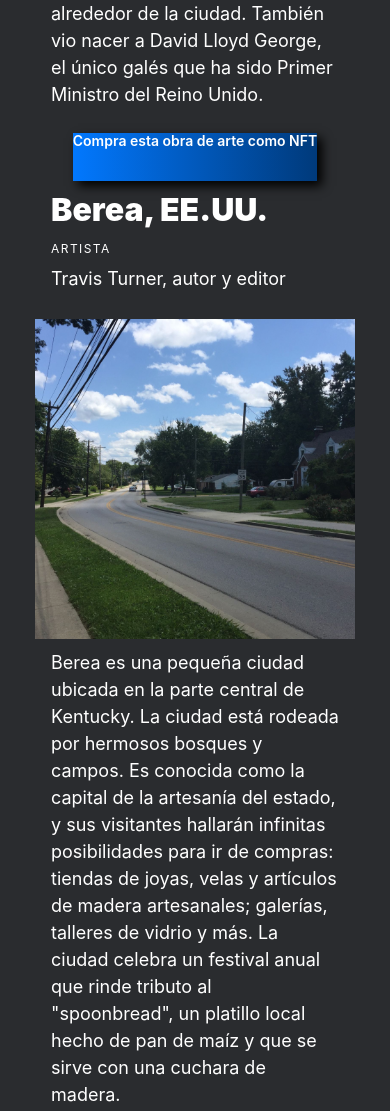
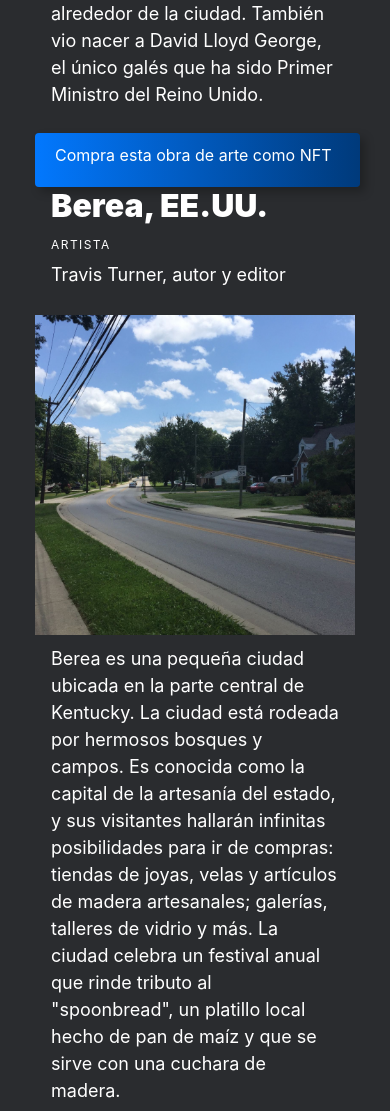
Before and after one commit to CarlosDuro/web_project_homeland, a plain HTML site: page index.html in a window 390 px wide. Shown: the part 4540-5651 px from the top of the page. Drawn offline with Linux system fonts and the light colour scheme; a web font is replaced by a local one.

Commit message:
Cambio en button conforme a lo sugerido

```diff
--- a/blocks/button.css
+++ b/blocks/button.css
@@ -1,43 +1,21 @@
 .button {
-  display: flex;
-  justify-content: center;
-  align-items: center;
-  text-align: center;
+  color: white;
+  width: 285px;
+  height: 28px;
+  border-radius: 4px;
+  padding: 13px 20px;
+  gap: 10px;
   background: linear-gradient(90deg, #0278fe 0%, #003a7b 99.98%);
-  color: #ffffff;
-  width: 100%;
-  height: 48px;
-  max-width: 355px;
-  box-shadow: 5px 5px 10px 0px rgba(0, 0, 0, 1);
-  outline: none;
-  grid-row-start: 3;
-  text-decoration: none;
-  grid-area: button;
+  box-shadow: 5px 5px 10px 0px #00000040;
+  text-decoration: none; /* Elimina el subrayado */
+  cursor: pointer; /* Indica que es interactivo */
+  display: inline-block; /* Esto asegura que se comporta como un bloque en línea */
 }
 
 .button:hover {
-  background: linear-gradient(90deg, #0278fe40 0%, #003a7b40 99.98%);
+  background-image: linear-gradient(
+    90deg,
+    rgba(2, 120, 254, 0.25) 0%,
+    rgba(0, 58, 123, 0.25) 99.98%
+  );
 }
-
-@media screen and (min-width: 768px) and (max-width: 1279px) {
-  .button {
-    width: max-content;
-  }
-}
-
-@media screen and (max-width: 767px) {
-  .button {
-    font-size: 14px;
-    font-weight: 600;
-    line-height: 1.2;
-    letter-spacing: 0em;
-    text-align: center;
-    width: fit-content;
-    display: block;
-    margin: auto auto 10px;
-  }
-
-  .button-ticket {
-    margin-bottom: 40px;
-  }
-}
--- a/index.html
+++ b/index.html
@@ -61,42 +61,42 @@
           <div class="photo-grid">
             <img
               src="./images/photogrid1.png"
-              alt="Pueblo con cielo nublado"
+              alt="Fotografía de Pueblo con cielo nublado"
               class="photo-grid__image"
             />
             <img
               src="./images/photogrid2.png"
-              alt="Pueblo"
+              alt="Fotografía de un pueblo costero"
               class="photo-grid__image"
             />
             <img
               src="./images/photogrid3.png"
-              alt="Atardecer"
+              alt="Fotografía de una catedral"
               class="photo-grid__image"
             />
             <img
               src="./images/photogrid4.png"
-              alt="Ciudad"
+              alt="Fotografía de la galería 1"
               class="photo-grid__image"
             />
             <img
               src="./images/photogrid5.png"
-              alt="Campo"
+              alt="Fotografía de una ciudad con un canal"
               class="photo-grid__image"
             />
             <img
               src="./images/photogrid6.png"
-              alt="Parque"
+              alt="Fotografía de un parque"
               class="photo-grid__image"
             />
             <img
               src="./images/photogrid7.png"
-              alt="Persona"
+              alt="Fotografía de unas cabañas antiguas"
               class="photo-grid__image"
             />
             <img
               src="./images/photogrid8.png"
-              alt="Pueblo"
+              alt="Fotografía de casas en el campo"
               class="photo-grid__image"
             />
           </div>
```
